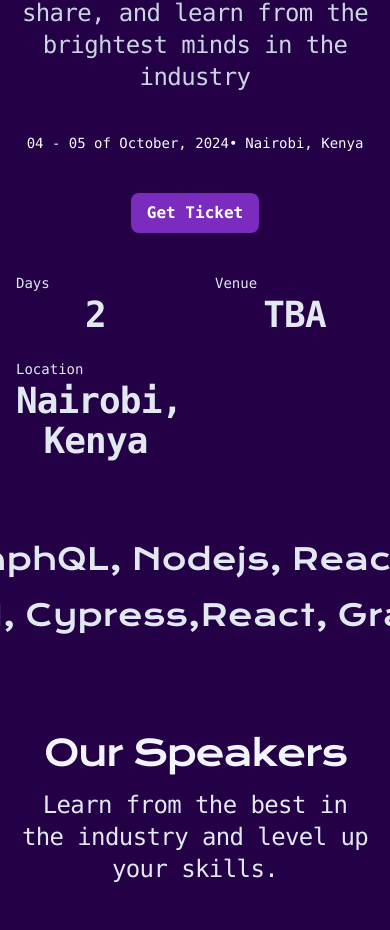
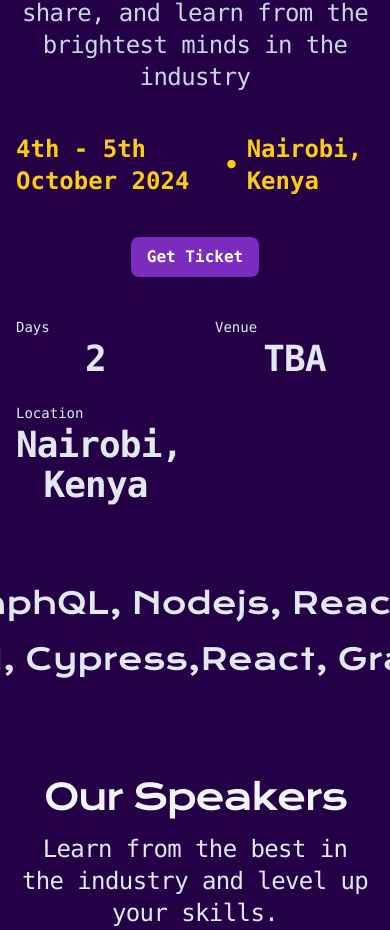
Before and after one commit to rendercon/RenderconKeWeb, a Next.js app: page / in a window 390 px wide. Shown: the part 919-1849 px from the top of the page. Built offline with nearby package versions, Linux system fonts and the light colour scheme; no server answers.

Commit message:
Add the navigation and make it responsive on all screens

```diff
--- a/src/app/components/Hero.tsx
+++ b/src/app/components/Hero.tsx
@@ -20,12 +20,12 @@ const Hero = () => {
             This is more than just a conference - it&apos;s an opportunity to connect, share, and learn from the brightest minds in the industry
             </p>
           </div>
-          <div className="w-full flex items-center justify-center text-sm font-mono text-gray-50 mt-10 ">
-            <p>
-              <time dateTime="2024-10-04">04</time> -
-              <time dateTime="2024-10-05"> 05 of October, 2024</time>
+          <div className="w-full flex items-center justify-center text-2xl font-mono text-yellow-400 mt-10 font-bold">
+            <p className='mr-2'>
+              <time dateTime="2024-10-04">4th</time> -
+              <time dateTime="2024-10-05"> 5th October 2024</time>
             </p>
-            <p>•</p>
+            <p> •</p>
             <p className={'ml-2'}>Nairobi, Kenya</p>
           </div>
 
```
Also changed, not shown: 2 other files (tests, documents, lock files or other folders).
